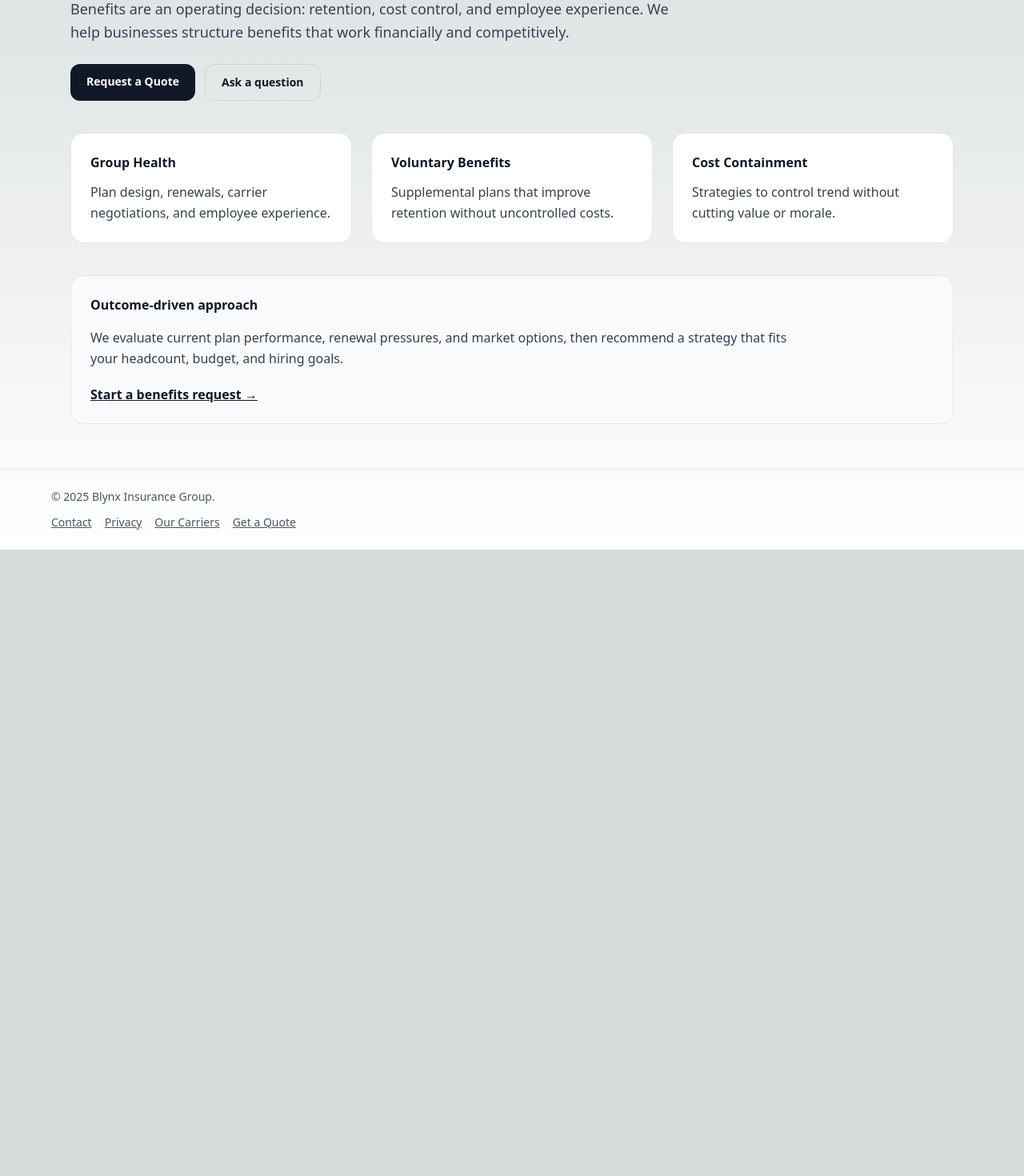
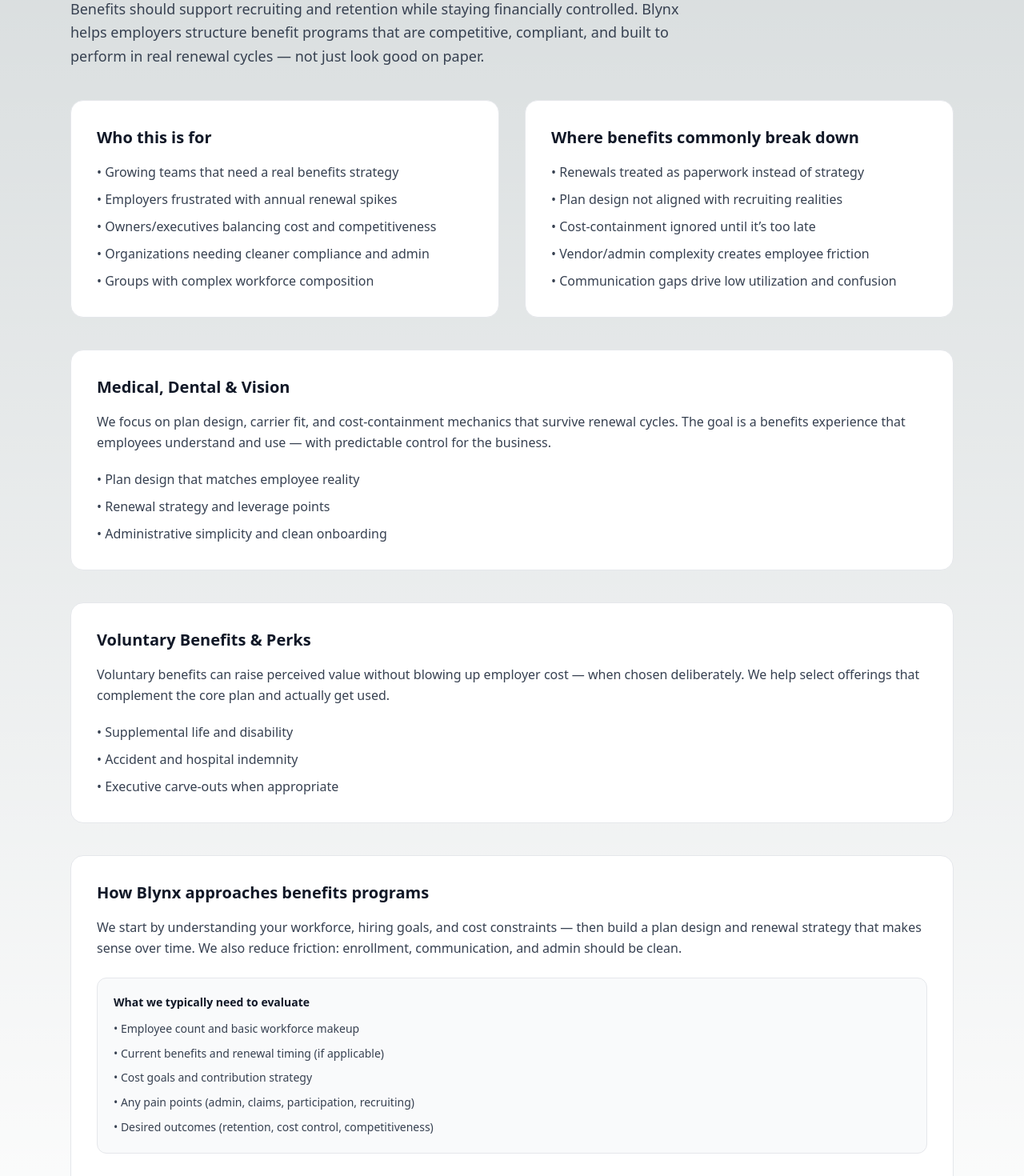
Before and after one commit to Thoxie/Blynx-Insurance-Group, a Next.js app: page /products/benefits in a window 1280 px wide. Shown: the part 220-1690 px from the top of the page at 80% size. Before the commit the page ends 907 px from the top, so only its background shows below. Built offline with nearby package versions, Linux system fonts and the light colour scheme.

Commit message:
Update page.tsx

```diff
--- a/app/products/benefits/page.tsx
+++ b/app/products/benefits/page.tsx
@@ -1,3 +1,5 @@
+// PATH: app/products/benefits/page.tsx
+
 /**
  * Page: Employee Benefits
  * Route: /products/benefits
@@ -13,65 +15,110 @@
         <p className="text-sm font-semibold uppercase tracking-wide text-gray-500">
           Products
         </p>
+
         <h1 className="mt-3 text-3xl md:text-4xl font-semibold tracking-tight text-gray-900">
           Employee Benefits
         </h1>
+
         <p className="mt-4 max-w-3xl text-lg text-gray-700 leading-relaxed">
-          Benefits are an operating decision: retention, cost control, and
-          employee experience. We help businesses structure benefits that work
-          financially and competitively.
+          Benefits should support recruiting and retention while staying
+          financially controlled. Blynx helps employers structure benefit
+          programs that are competitive, compliant, and built to perform in real
+          renewal cycles — not just look good on paper.
         </p>
-
-        <div className="mt-6 flex flex-wrap gap-3">
-          <Link
-            href="/quote"
-            className="rounded-xl bg-gray-900 px-5 py-3 text-sm font-semibold text-white hover:bg-gray-800 transition"
-          >
-            Request a Quote
-          </Link>
-          <Link
-            href="/contact"
-            className="rounded-xl border border-gray-300 px-5 py-3 text-sm font-semibold text-gray-900 hover:bg-gray-50 transition"
-          >
-            Ask a question
-          </Link>
-        </div>
       </header>
 
-      <section className="grid gap-6 md:grid-cols-3">
-        <div className="rounded-2xl border border-gray-200 bg-white p-6">
-          <h2 className="font-semibold text-gray-900">Group Health</h2>
-          <p className="mt-3 text-gray-700 leading-relaxed">
-            Plan design, renewals, carrier negotiations, and employee experience.
-          </p>
+      {/* QUICK FRAME */}
+      <section className="grid gap-8 md:grid-cols-2">
+        <div className="rounded-2xl border border-gray-200 bg-white p-8">
+          <h2 className="text-xl font-semibold text-gray-900">Who this is for</h2>
+          <ul className="mt-4 space-y-2 text-gray-700 leading-relaxed">
+            <li>• Growing teams that need a real benefits strategy</li>
+            <li>• Employers frustrated with annual renewal spikes</li>
+            <li>• Owners/executives balancing cost and competitiveness</li>
+            <li>• Organizations needing cleaner compliance and admin</li>
+            <li>• Groups with complex workforce composition</li>
+          </ul>
         </div>
 
-        <div className="rounded-2xl border border-gray-200 bg-white p-6">
-          <h2 className="font-semibold text-gray-900">Voluntary Benefits</h2>
-          <p className="mt-3 text-gray-700 leading-relaxed">
-            Supplemental plans that improve retention without uncontrolled costs.
-          </p>
-        </div>
-
-        <div className="rounded-2xl border border-gray-200 bg-white p-6">
-          <h2 className="font-semibold text-gray-900">Cost Containment</h2>
-          <p className="mt-3 text-gray-700 leading-relaxed">
-            Strategies to control trend without cutting value or morale.
-          </p>
+        <div className="rounded-2xl border border-gray-200 bg-white p-8">
+          <h2 className="text-xl font-semibold text-gray-900">
+            Where benefits commonly break down
+          </h2>
+          <ul className="mt-4 space-y-2 text-gray-700 leading-relaxed">
+            <li>• Renewals treated as paperwork instead of strategy</li>
+            <li>• Plan design not aligned with recruiting realities</li>
+            <li>• Cost-containment ignored until it’s too late</li>
+            <li>• Vendor/admin complexity creates employee friction</li>
+            <li>• Communication gaps drive low utilization and confusion</li>
+          </ul>
         </div>
       </section>
 
-      <section className="mt-10 rounded-2xl border border-gray-200 bg-gray-50 p-6">
-        <h3 className="font-semibold text-gray-900">Outcome-driven approach</h3>
-        <p className="mt-4 text-gray-700 leading-relaxed max-w-4xl">
-          We evaluate current plan performance, renewal pressures, and market
-          options, then recommend a strategy that fits your headcount, budget,
-          and hiring goals.
-        </p>
-        <div className="mt-5">
-          <Link href="/quote" className="underline font-semibold">
-            Start a benefits request →
-          </Link>
+      {/* CORE */}
+      <section className="mt-10 grid gap-10">
+        <div className="rounded-2xl border border-gray-200 bg-white p-8">
+          <h2 className="text-xl font-semibold text-gray-900">
+            Medical, Dental &amp; Vision
+          </h2>
+          <p className="mt-4 text-gray-700 leading-relaxed">
+            We focus on plan design, carrier fit, and cost-containment mechanics
+            that survive renewal cycles. The goal is a benefits experience that
+            employees understand and use — with predictable control for the
+            business.
+          </p>
+          <ul className="mt-5 space-y-2 text-gray-700 leading-relaxed">
+            <li>• Plan design that matches employee reality</li>
+            <li>• Renewal strategy and leverage points</li>
+            <li>• Administrative simplicity and clean onboarding</li>
+          </ul>
+        </div>
+
+        <div className="rounded-2xl border border-gray-200 bg-white p-8">
+          <h2 className="text-xl font-semibold text-gray-900">
+            Voluntary Benefits &amp; Perks
+          </h2>
+          <p className="mt-4 text-gray-700 leading-relaxed">
+            Voluntary benefits can raise perceived value without blowing up
+            employer cost — when chosen deliberately. We help select offerings
+            that complement the core plan and actually get used.
+          </p>
+          <ul className="mt-5 space-y-2 text-gray-700 leading-relaxed">
+            <li>• Supplemental life and disability</li>
+            <li>• Accident and hospital indemnity</li>
+            <li>• Executive carve-outs when appropriate</li>
+          </ul>
+        </div>
+
+        <div className="rounded-2xl border border-gray-200 bg-white p-8">
+          <h2 className="text-xl font-semibold text-gray-900">
+            How Blynx approaches benefits programs
+          </h2>
+          <p className="mt-4 text-gray-700 leading-relaxed">
+            We start by understanding your workforce, hiring goals, and cost
+            constraints — then build a plan design and renewal strategy that
+            makes sense over time. We also reduce friction: enrollment,
+            communication, and admin should be clean.
+          </p>
+
+          <div className="mt-6 rounded-xl border border-gray-200 bg-gray-50 p-5">
+            <h3 className="text-sm font-semibold text-gray-900">
+              What we typically need to evaluate
+            </h3>
+            <ul className="mt-3 space-y-2 text-sm text-gray-700 leading-relaxed">
+              <li>• Employee count and basic workforce makeup</li>
+              <li>• Current benefits and renewal timing (if applicable)</li>
+              <li>• Cost goals and contribution strategy</li>
+              <li>• Any pain points (admin, claims, participation, recruiting)</li>
+              <li>• Desired outcomes (retention, cost control, competitiveness)</li>
+            </ul>
+          </div>
+
+          <div className="mt-6">
+            <Link href="/quote" className="underline text-gray-900">
+              Get a Quote
+            </Link>
+          </div>
         </div>
       </section>
     </main>
```
